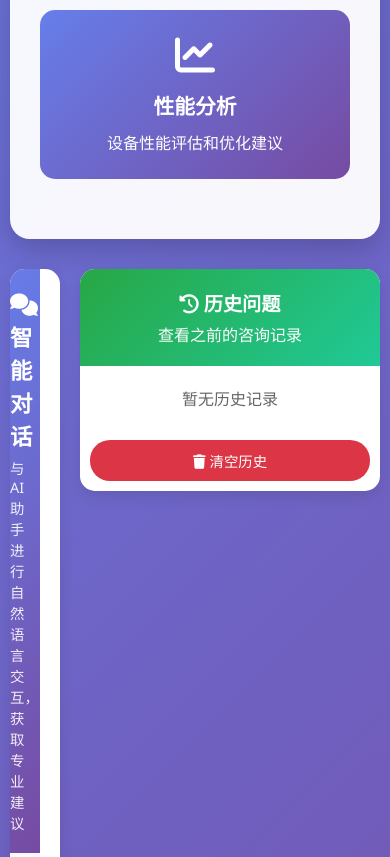
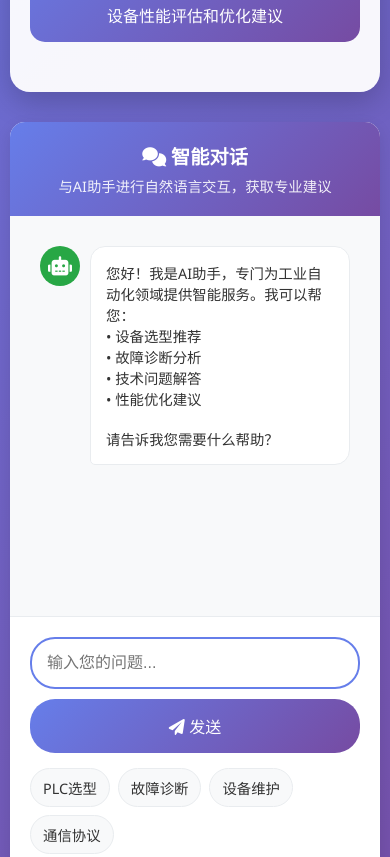
Before and after one commit to wei0629-cmd/industrial-automation, a website: page public/ai-assistant.html in a window 390 px wide. Shown: the part 769-1626 px from the top of the page. Drawn offline with Linux system fonts and the light colour scheme; no server answers.

Commit message:
优化移动端UI：修复导航栏遮挡、AI助手页面布局和响应式设计

```diff
--- a/public/ai-assistant.html
+++ b/public/ai-assistant.html
@@ -396,12 +396,101 @@
                 font-size: 2rem;
             }
 
+            .header p {
+                font-size: 1rem;
+            }
+
             .features-grid {
                 grid-template-columns: 1fr;
+                gap: 15px;
+            }
+
+            .feature-card {
+                padding: 20px;
+            }
+
+            .feature-card h3 {
+                font-size: 1.1rem;
+            }
+
+            .main-content {
+                flex-direction: column;
+                gap: 15px;
+            }
+
+            .chat-container {
+                order: 1;
+            }
+
+            .history-sidebar {
+                order: 2;
+                width: 100%;
+                max-height: 300px;
             }
 
             .message-content {
                 max-width: 85%;
+            }
+
+            .chat-input {
+                flex-direction: column;
+                gap: 10px;
+            }
+
+            .chat-input input {
+                width: 100%;
+            }
+
+            .chat-input button {
+                width: 100%;
+            }
+
+            .quick-actions {
+                flex-wrap: wrap;
+                gap: 8px;
+            }
+
+            .quick-action {
+                font-size: 0.9rem;
+                padding: 8px 12px;
+            }
+
+            .back-btn {
+                top: 10px;
+                left: 10px;
+                padding: 8px 15px;
+                font-size: 12px;
+            }
+        }
+
+        @media (max-width: 480px) {
+            .header h1 {
+                font-size: 1.5rem;
+            }
+
+            .ai-section {
+                padding: 20px;
+            }
+
+            .feature-card {
+                padding: 15px;
+            }
+
+            .chat-header h3 {
+                font-size: 1.2rem;
+            }
+
+            .history-header h3 {
+                font-size: 1.1rem;
+            }
+
+            .message {
+                padding: 10px;
+            }
+
+            .message-content {
+                max-width: 90%;
+                font-size: 0.9rem;
             }
         }
     </style>
--- a/public/style.css
+++ b/public/style.css
@@ -195,24 +195,89 @@ main {
     .nav-container {
         flex-direction: column;
         gap: 1rem;
+        padding: 0 1rem;
     }
 
     .nav-menu {
         flex-wrap: wrap;
         justify-content: center;
+        gap: 0.5rem;
+    }
+
+    .nav-link {
+        font-size: 0.9rem;
+        padding: 0.4rem 0.8rem;
+    }
+
+    .hero {
+        padding: 3rem 1rem;
+        margin-top: 120px; /* 增加顶部边距，避免被导航栏遮挡 */
     }
 
     .hero h1 {
-        font-size: 2rem;
+        font-size: 1.8rem;
+        line-height: 1.2;
+        margin-bottom: 1rem;
+    }
+
+    .hero p {
+        font-size: 1rem;
+        margin-bottom: 1.5rem;
     }
 
     .hero-buttons {
         flex-direction: column;
         align-items: center;
+        gap: 0.8rem;
+    }
+
+    .hero-buttons .btn {
+        width: 100%;
+        max-width: 280px;
+        padding: 0.8rem 1rem;
+    }
+
+    .features {
+        padding: 3rem 1rem;
+    }
+
+    .features h2 {
+        font-size: 2rem;
+        margin-bottom: 2rem;
     }
 
     .features-grid {
         grid-template-columns: 1fr;
+        gap: 1.5rem;
+    }
+
+    .feature-card {
+        padding: 1.5rem;
+    }
+
+    .feature-card h3 {
+        font-size: 1.3rem;
+    }
+}
+
+/* 小屏幕设备优化 */
+@media (max-width: 480px) {
+    .hero h1 {
+        font-size: 1.5rem;
+    }
+
+    .hero p {
+        font-size: 0.9rem;
+    }
+
+    .nav-menu {
+        flex-direction: column;
+        width: 100%;
+    }
+
+    .nav-link {
+        text-align: center;
+        width: 100%;
     }
 }
 
```
